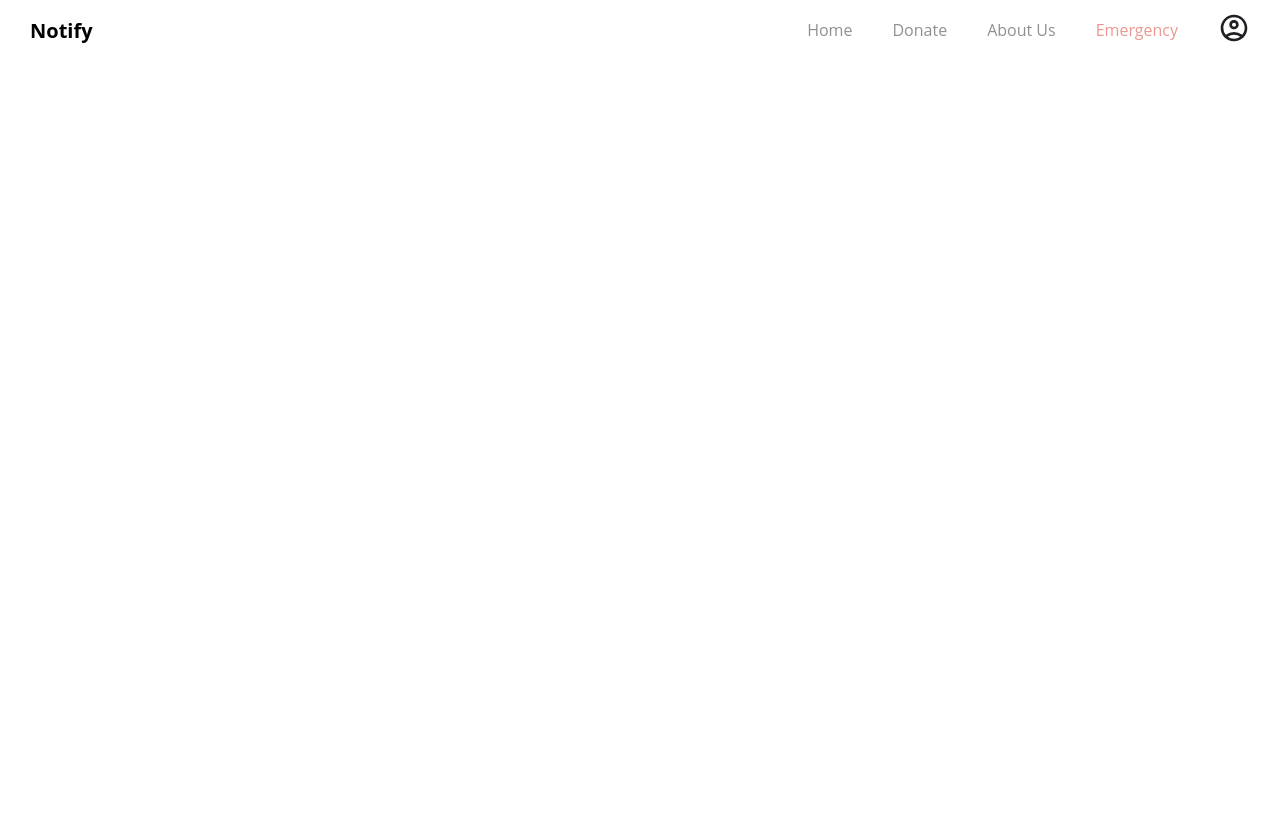
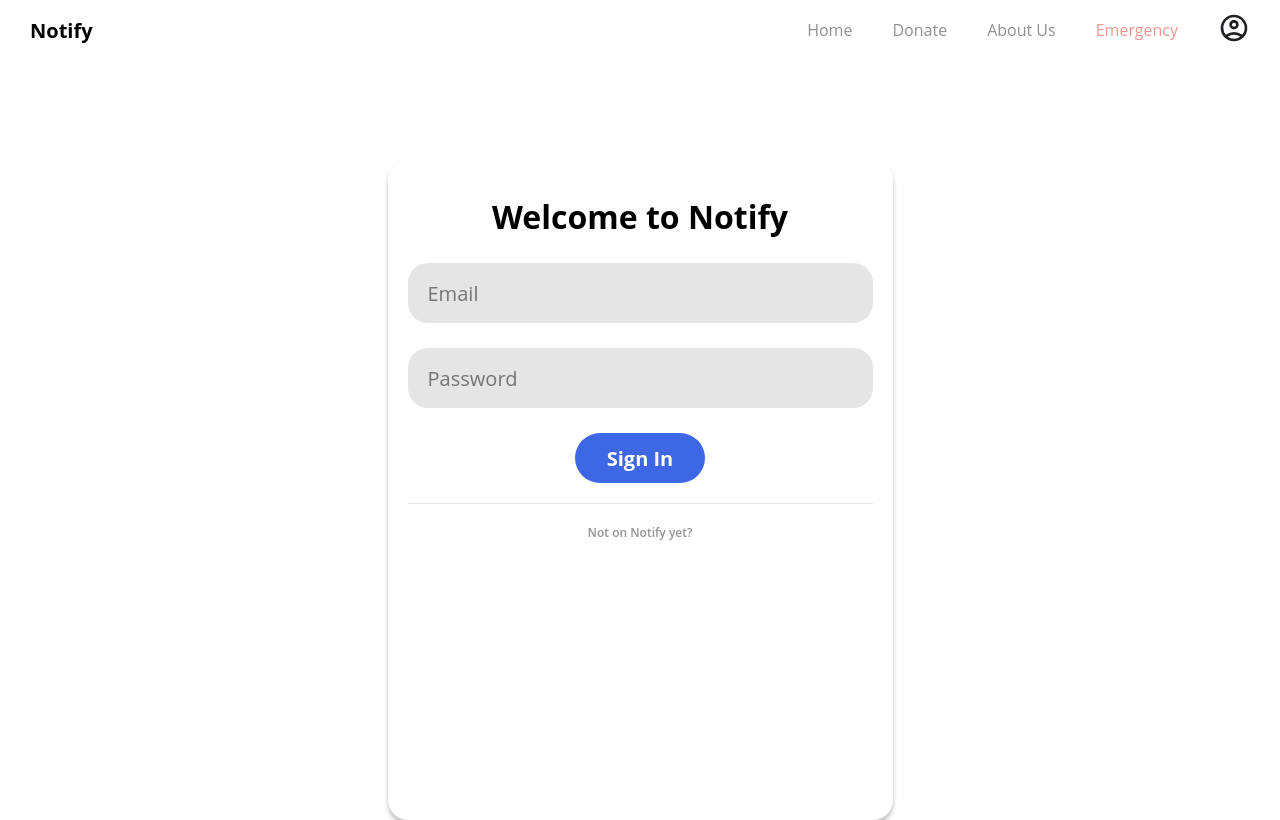
Before and after one commit to nker31/Notify, a React (Create React App) app in the folder notify/: page / in a window 1280 px wide. Built offline with nearby package versions, Linux system fonts and the light colour scheme.

Commit message:
Create sign in page

```diff
--- a/notify/src/App.js
+++ b/notify/src/App.js
@@ -1,12 +1,14 @@
 import logo from './logo.svg';
 import './App.css';
 import Navbar from './components/navbar';
+import SignIn from './pages/sign-in-page/SignIn';
 
 function App() {
   return (
-    <div className="App">
+    <>
       <Navbar/>
-    </div>
+      <SignIn/>
+    </>
   );
 }
 
--- /dev/null
+++ b/notify/src/pages/sign-in-page/SignIn.css
@@ -0,0 +1,104 @@
+
+.sign-in-page-container{
+    /* border: 1px solid black; */
+    width: 100%;
+    max-width: 800px;
+    margin: 0 auto;
+    display: flex;
+    justify-content: center;
+}
+
+.sign-in-box{
+    margin-top: 100px;
+    width: 505px;
+    height: 660px;
+    flex-shrink: 0;
+
+    border-radius: 20px;
+    background: #FFF;
+    box-shadow: 0px 4px 4px 0px rgba(0, 0, 0, 0.25);
+}
+
+.sign-in-box-container{
+    max-width: 465px;
+    width: 100%;
+    margin: 35px auto 0 auto;
+    /* border: 1px solid red; */
+    display: flex;
+    flex-direction: column;
+    align-items: center;
+    justify-content: center;
+}
+
+.sign-in-box-container form{
+    display: flex;
+    flex-direction: column;
+    align-items: center;
+}
+
+.sign-in-box-container input{
+    width: 465px;
+    height: 60px;
+    flex-shrink: 0;
+
+    border: none;
+    border-radius: 20px;
+    background: #E5E5E5;
+    color: black;
+    font-size: 20px;
+    font-style: normal;
+    font-weight: 400;
+    line-height: normal;
+
+    padding-left: 20px;
+    margin-top: 25px;
+}
+
+.sign-in-box-container .sign-in-button{
+    width: 130px;
+    height: 50px;
+    flex-shrink: 0;
+
+    margin-top: 25px;
+
+
+    border-radius: 40px;
+    background: #3D67E4;
+    border: none;
+
+    /* text */
+    color: #FFF;
+    font-size: 20px;
+    font-style: normal;
+    font-weight: 700;
+    line-height: normal;
+
+    }
+
+.sign-in-box-container .sign-in-button:hover{
+    cursor: pointer;
+    background-color: black;
+}
+
+.sign-in-box-line{
+    width: 100%;
+    height: 1px;
+    background: #E5E5E5;
+    margin: 20px 0;
+}
+
+.sign-in-no-account-button{
+    color: #949494;
+    font-size: 12px;
+    font-style: normal;
+    font-weight: 600;
+    line-height: normal;
+
+    border: none;
+    background: transparent;
+}
+
+.sign-in-no-account-button:hover{
+    cursor: pointer;
+    color: black;
+}
--- /dev/null
+++ b/notify/src/pages/sign-in-page/SignIn.jsx
@@ -0,0 +1,26 @@
+import React from 'react'
+import './SignIn.css'
+function SignIn() {
+  return (
+    <>
+        <div className="sign-in-page-container">
+            <div className="sign-in-box">
+                <div className="sign-in-box-container">
+                    <h1>Welcome to Notify</h1>
+                    <form>
+                        <input type="email" placeholder="Email"/>
+                        <input type="password" placeholder="Password"/>
+                        <button className="sign-in-button" type="submit">Sign In</button>
+                    </form>
+                    {/* line */}
+                    <div className="sign-in-box-line"></div>
+                    <button className='sign-in-no-account-button'>Not on Notify yet?</button>
+                </div>
+
+            </div>
+        </div>
+    </>
+  )
+}
+
+export default SignIn
```
